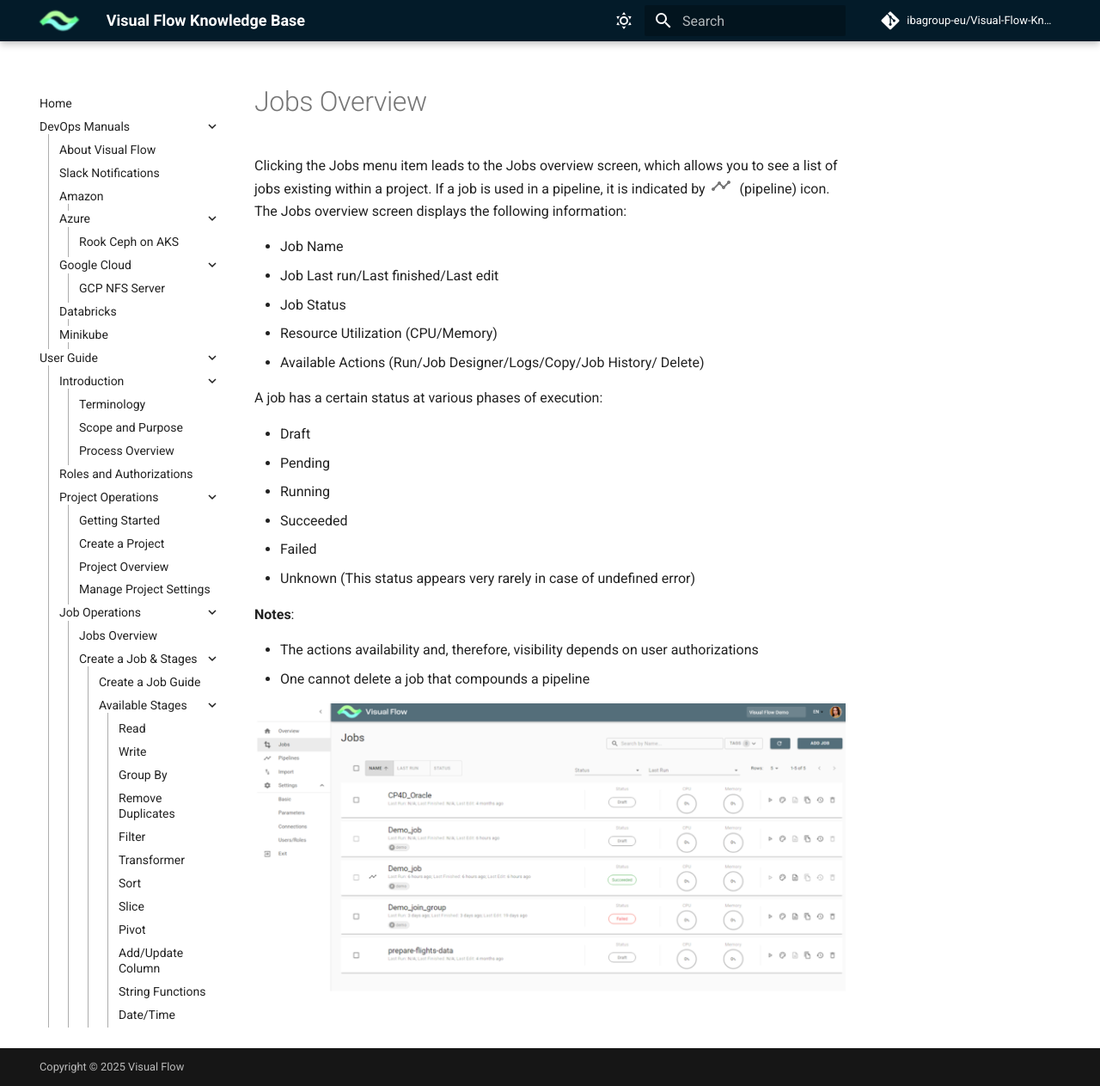
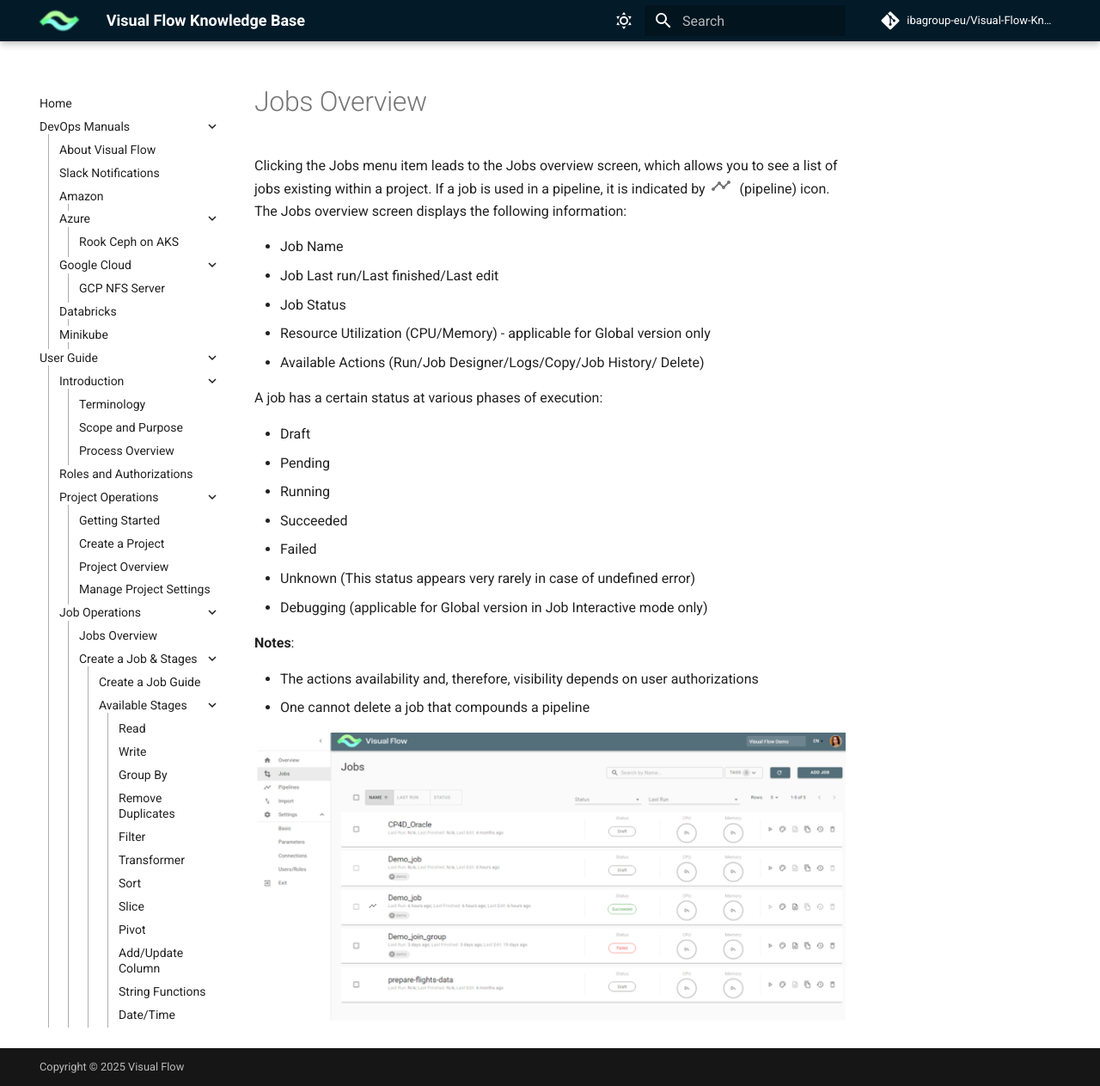
Before and after one commit to ibagroup-eu/Visual-Flow-Knowledge-Base, an MkDocs documentation site: the page built from docs/user-guide/job-operations/jobs-overview/index.md, in a window 1280 px wide and 1263 px high. Shown: the whole window at 86% size. Built offline with MkDocs 1.6.1 and Material for MkDocs 9.7.7, drawn with Linux system fonts in a browser that asks for light colours; comment, search, counter and statistics services are not loaded.

Commit message:
Update index.md
Minor clarifications on job statuses and resource utilization

```diff
--- a/docs/user-guide/job-operations/jobs-overview/index.md
+++ b/docs/user-guide/job-operations/jobs-overview/index.md
@@ -7,7 +7,7 @@
 * Job Name
 * Job Last run/Last finished/Last edit
 * Job Status
-* Resource Utilization (CPU/Memory)
+* Resource Utilization (CPU/Memory) - applicable for Global version only
 * Available Actions (Run/Job Designer/Logs/Copy/Job History/ Delete)
 
 A job has a certain status at various phases of execution:
@@ -18,6 +18,7 @@
 * Succeeded
 * Failed
 * Unknown (This status appears very rarely in case of undefined error)
+* Debugging (applicable for Global version in Job Interactive mode only)
 
 **Notes**:
 
```
